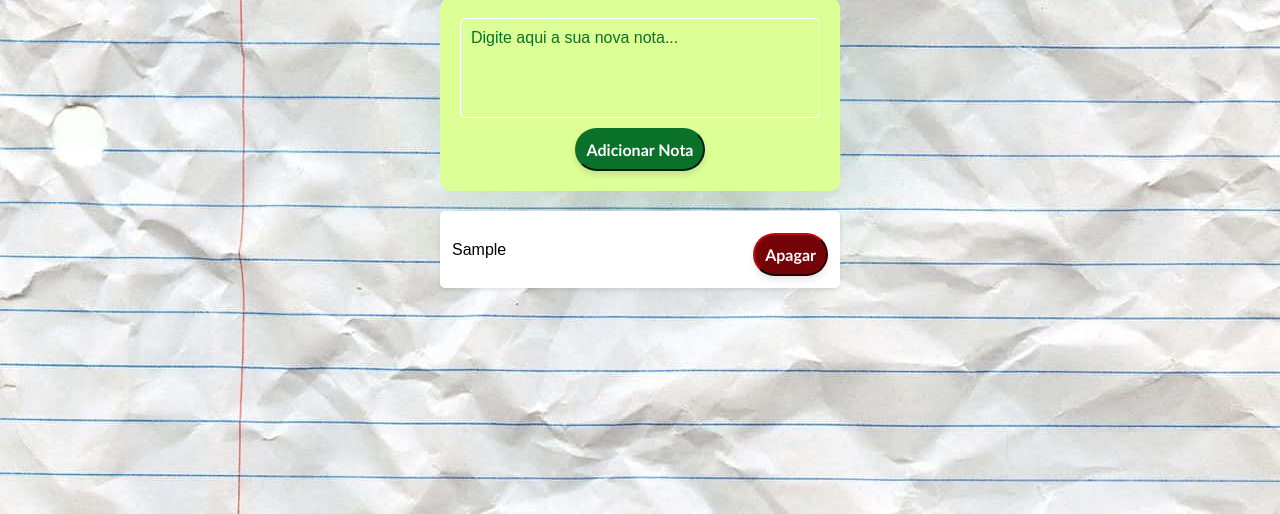
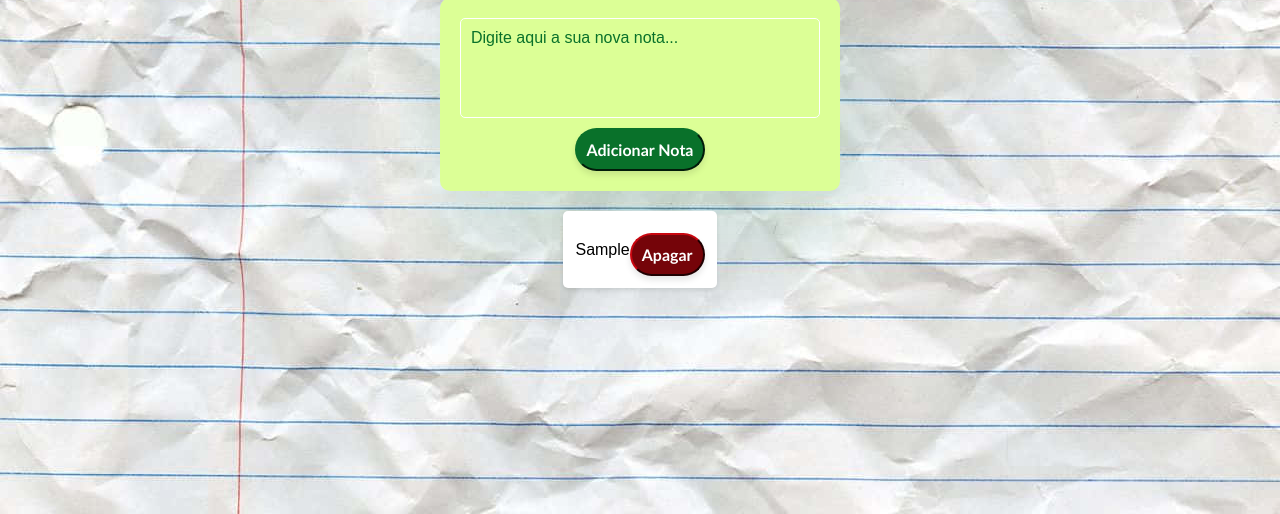
Before and after one commit to matheusgoissouza/Notas, a plain HTML site: page index.html in a window 1280 px wide. Both pictures are taken after typing "Sample" into the empty fields and a click on the button "Adicionar Nota". Shown: the part 286-800 px from the top of the page. Drawn offline with Linux system fonts and the light colour scheme.

Commit message:
Ajuste do tamanho das notas e quebra de linhas

```diff
--- a/style.css
+++ b/style.css
@@ -80,12 +80,16 @@ button:active {
 
 #listaNotas {
     list-style: none;
-    width: 100%;
-    max-width: 400px;
+    max-width: fit-content;
     margin-top: 20px;
+    word-wrap: break-word;
+    word-break: break-word;
+    white-space: normal;
+    overflow-wrap: break-word;
 }
 
 #listaNotas li {
+    max-width: 500px;
     background: white;
     padding: 12px;
     margin-bottom: 10px;
@@ -102,7 +106,7 @@ button:active {
 }
 
 button.deletar {
-    width: auto;
+    flex-shrink: 0;
     padding: 10px;
     margin-top: 10px;
     font-family: 'Trebuchet MS', 'Lucida Sans Unicode', 'Lucida Grande', 'Lucida Sans', Arial, sans-serif;
```
